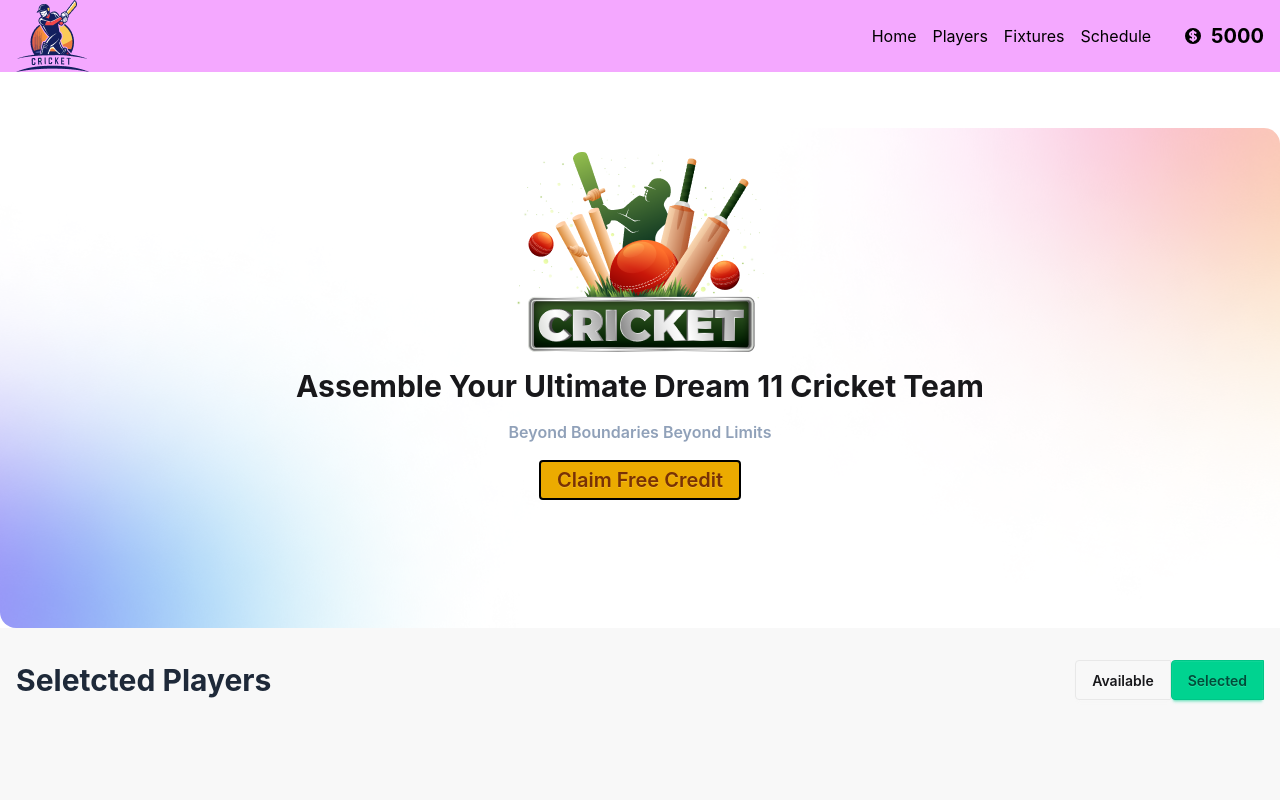
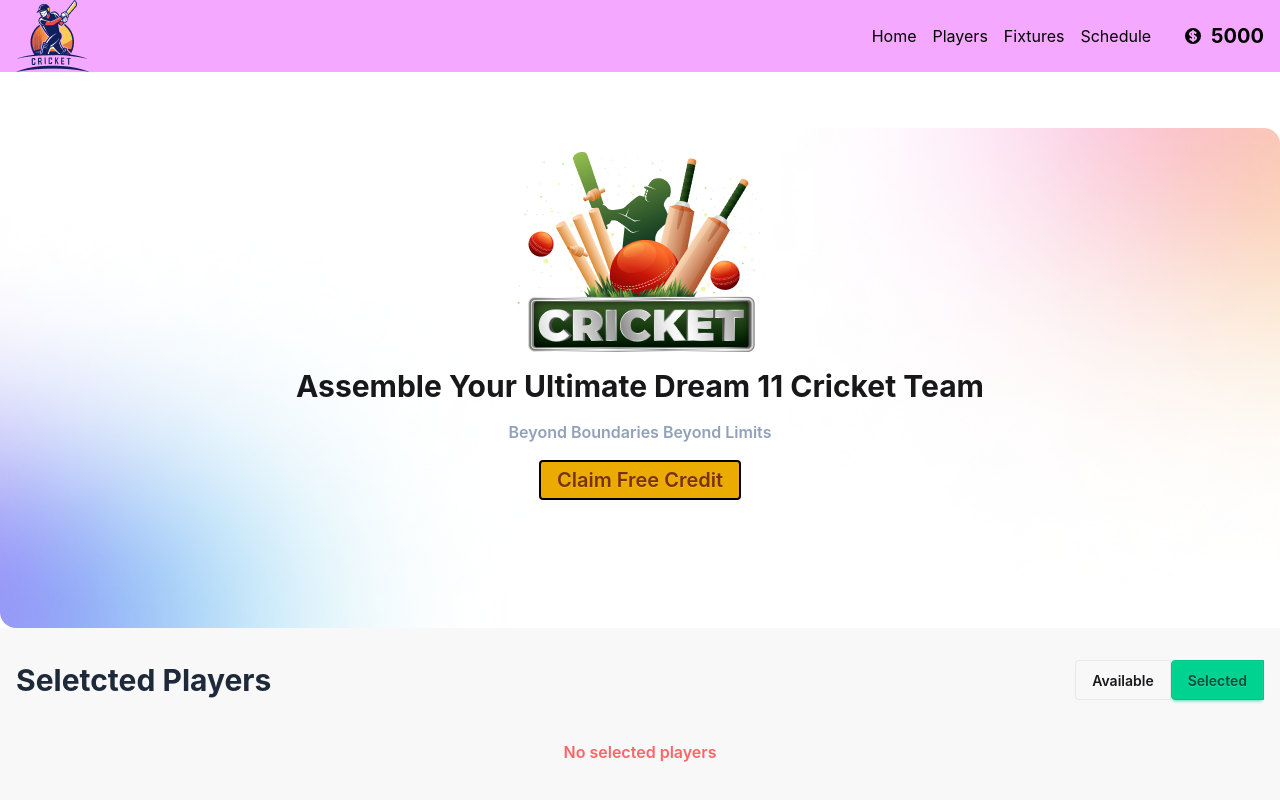
Before and after one commit to Maha-bub/BPL_Dream_11, a React (Vite) app: page / in a window 1280 px wide. Both pictures are taken after a click on the button "Selected". Shown: the top 800 px of the page. Built offline with nearby package versions, Linux system fonts and the light colour scheme.

Commit message:
update total coin

```diff
--- a/src/components/SelectedPlayers.tsx
+++ b/src/components/SelectedPlayers.tsx
@@ -27,6 +27,12 @@ const SelectedPlayers = ({
 
         setTotal(total + player.price);
     };
+
+    if (selectedPlayers.length === 0) {
+        return (
+            <h3 className="font-semibold text-center text-red-400 my-10">No selected players</h3>
+        )
+    }
 
     return (
         <div className="space-y-3">
```
Lines whose indentation alone changed are shown as unchanged.
